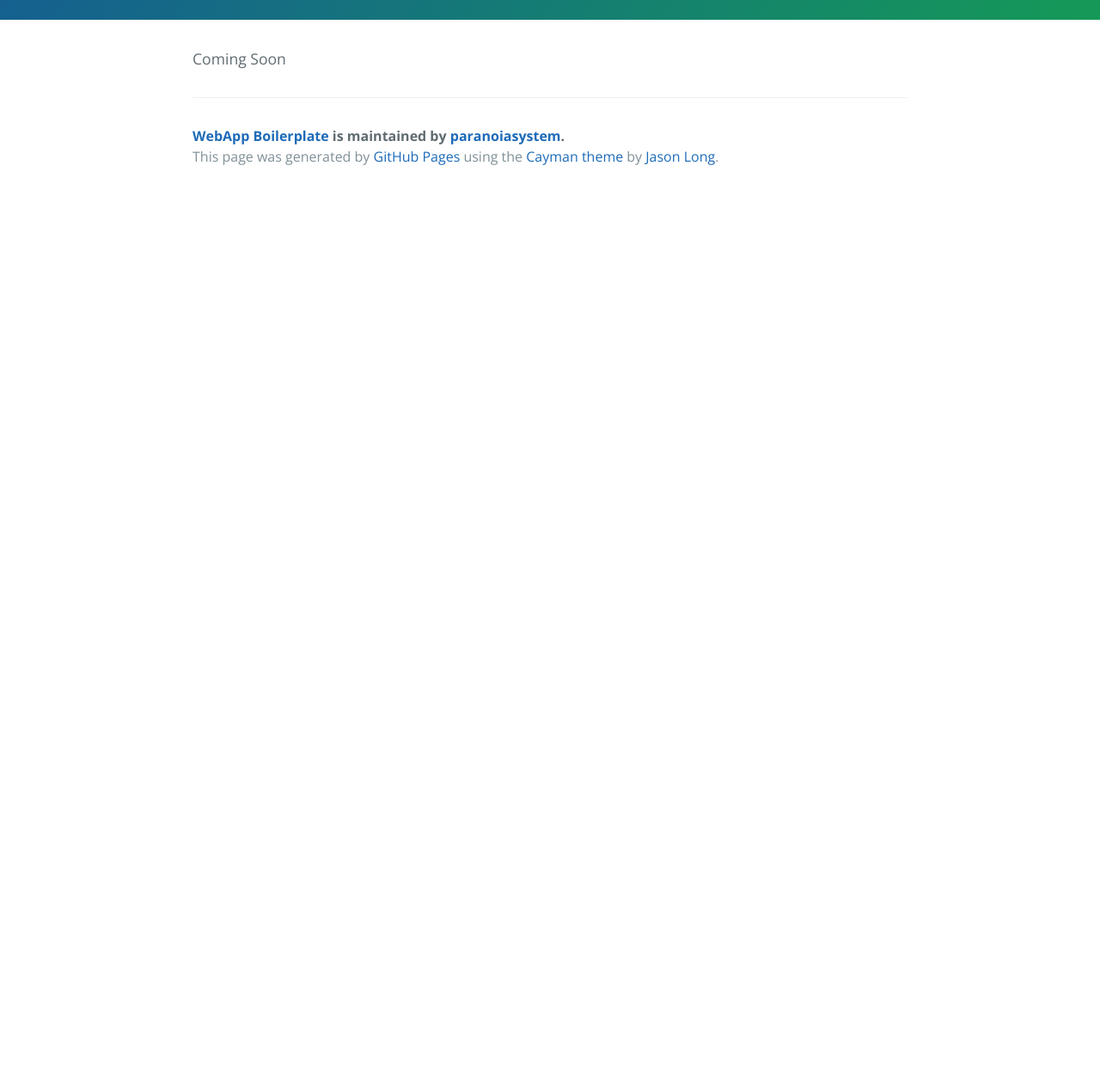
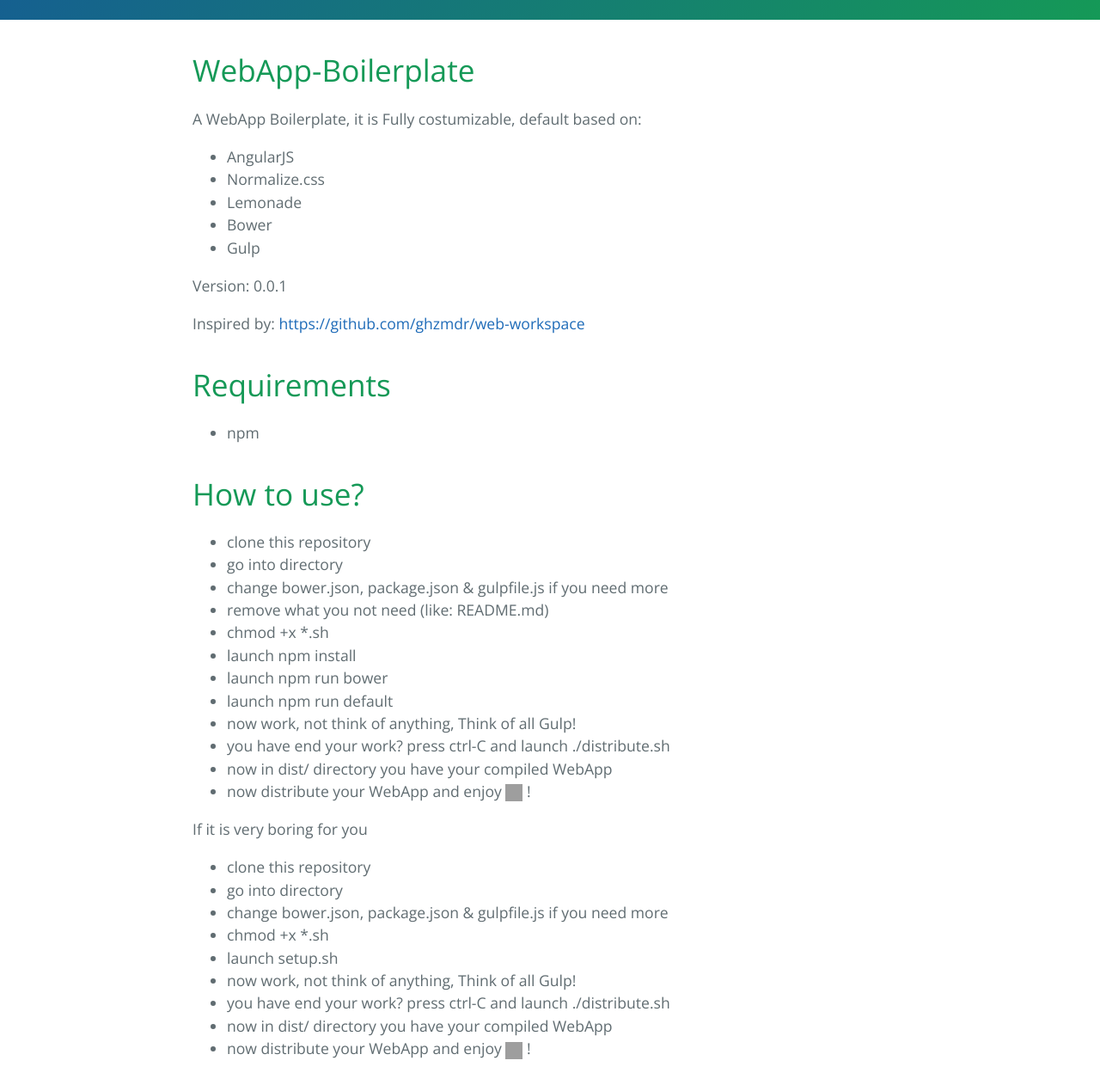
Before and after one commit to paranoiasystem/WebApp-Boilerplate, a plain HTML site: page index.html in a window 1280 px wide. Shown: the part 360-1622 px from the top of the page at 86% size. Before the commit the page ends 800 px from the top, so only its background shows below. Drawn offline with nearby package versions, Linux system fonts and the light colour scheme; grey boxes are pictures that could not be loaded.

Commit message:
Create gh-pages branch via GitHub

```diff
--- a/index.html
+++ b/index.html
@@ -19,7 +19,61 @@
     </section>
 
     <section class="main-content">
-      <p>Coming Soon</p>
+      <h1>
+<a id="webapp-boilerplate" class="anchor" href="#webapp-boilerplate" aria-hidden="true"><span class="octicon octicon-link"></span></a>WebApp-Boilerplate</h1>
+
+<p>A WebApp Boilerplate, it is Fully costumizable, default based on:</p>
+
+<ul>
+<li>AngularJS</li>
+<li>Normalize.css</li>
+<li>Lemonade</li>
+<li>Bower</li>
+<li>Gulp</li>
+</ul>
+
+<p>Version: 0.0.1</p>
+
+<p>Inspired by: <a href="https://github.com/ghzmdr/web-workspace">https://github.com/ghzmdr/web-workspace</a></p>
+
+<h1>
+<a id="requirements" class="anchor" href="#requirements" aria-hidden="true"><span class="octicon octicon-link"></span></a>Requirements</h1>
+
+<ul>
+<li>npm</li>
+</ul>
+
+<h1>
+<a id="how-to-use" class="anchor" href="#how-to-use" aria-hidden="true"><span class="octicon octicon-link"></span></a>How to use?</h1>
+
+<ul>
+<li>  clone this repository</li>
+<li>  go into directory</li>
+<li>  change bower.json, package.json &amp; gulpfile.js if you need more</li>
+<li>  remove what you not need (like: README.md)</li>
+<li>  chmod +x *.sh</li>
+<li>  launch npm install</li>
+<li>  launch npm run bower</li>
+<li>  launch npm run default</li>
+<li>  now work, not think of anything, Think of all Gulp!</li>
+<li>  you have end your work? press ctrl-C and launch ./distribute.sh</li>
+<li>  now in dist/ directory you have your compiled WebApp</li>
+<li>  now distribute your WebApp and enjoy <img class="emoji" title=":wink:" alt=":wink:" src="https://assets-cdn.github.com/images/icons/emoji/unicode/1f609.png" height="20" width="20" align="absmiddle"> !</li>
+</ul>
+
+<p>If it is very boring for you</p>
+
+<ul>
+<li>  clone this repository</li>
+<li>  go into directory</li>
+<li>  change bower.json, package.json &amp; gulpfile.js if you need more</li>
+<li>  chmod +x *.sh</li>
+<li>  launch setup.sh</li>
+<li>  now work, not think of anything, Think of all Gulp!</li>
+<li>  you have end your work? press ctrl-C and launch ./distribute.sh</li>
+<li>  now in dist/ directory you have your compiled WebApp</li>
+<li>  now distribute your WebApp and enjoy <img class="emoji" title=":wink:" alt=":wink:" src="https://assets-cdn.github.com/images/icons/emoji/unicode/1f609.png" height="20" width="20" align="absmiddle"> !</li>
+</ul>
 
       <footer class="site-footer">
         <span class="site-footer-owner"><a href="https://github.com/paranoiasystem/WebApp-Boilerplate">WebApp Boilerplate</a> is maintained by <a href="https://github.com/paranoiasystem">paranoiasystem</a>.</span>
--- a/params.json
+++ b/params.json
@@ -1 +1 @@
-{"name":"WebApp Boilerplate","tagline":"A WebApp Boilerplate (AngularJS + Normalize.css + Lemonade + Bower + Gulp)","body":"Coming Soon\r\n","google":"","note":"Don't delete this file! It's used internally to help with page regeneration."}
+{"name":"WebApp Boilerplate","tagline":"A WebApp Boilerplate (AngularJS + Normalize.css + Lemonade + Bower + Gulp)","body":"# WebApp-Boilerplate\r\n\r\nA WebApp Boilerplate, it is Fully costumizable, default based on:\r\n\r\n+ AngularJS\r\n+ Normalize.css\r\n+ Lemonade\r\n+ Bower\r\n+ Gulp\r\n\r\nVersion: 0.0.1\r\n\r\nInspired by: https://github.com/ghzmdr/web-workspace\r\n\r\n#Requirements\r\n\r\n+ npm\r\n\r\n#How to use?\r\n\r\n+\tclone this repository\r\n+\tgo into directory\r\n+\tchange bower.json, package.json & gulpfile.js if you need more\r\n+\tremove what you not need (like: README.md)\r\n+\tchmod +x *.sh\r\n+\tlaunch npm install\r\n+\tlaunch npm run bower\r\n+\tlaunch npm run default\r\n+\tnow work, not think of anything, Think of all Gulp!\r\n+\tyou have end your work? press ctrl-C and launch ./distribute.sh\r\n+\tnow in dist/ directory you have your compiled WebApp\r\n+\tnow distribute your WebApp and enjoy :wink: !\r\n\r\nIf it is very boring for you\r\n\r\n+\tclone this repository\r\n+\tgo into directory\r\n+\tchange bower.json, package.json & gulpfile.js if you need more\r\n+\tchmod +x *.sh\r\n+\tlaunch setup.sh\r\n+\tnow work, not think of anything, Think of all Gulp!\r\n+\tyou have end your work? press ctrl-C and launch ./distribute.sh\r\n+\tnow in dist/ directory you have your compiled WebApp\r\n+\tnow distribute your WebApp and enjoy :wink: !","google":"","note":"Don't delete this file! It's used internally to help with page regeneration."}
```
